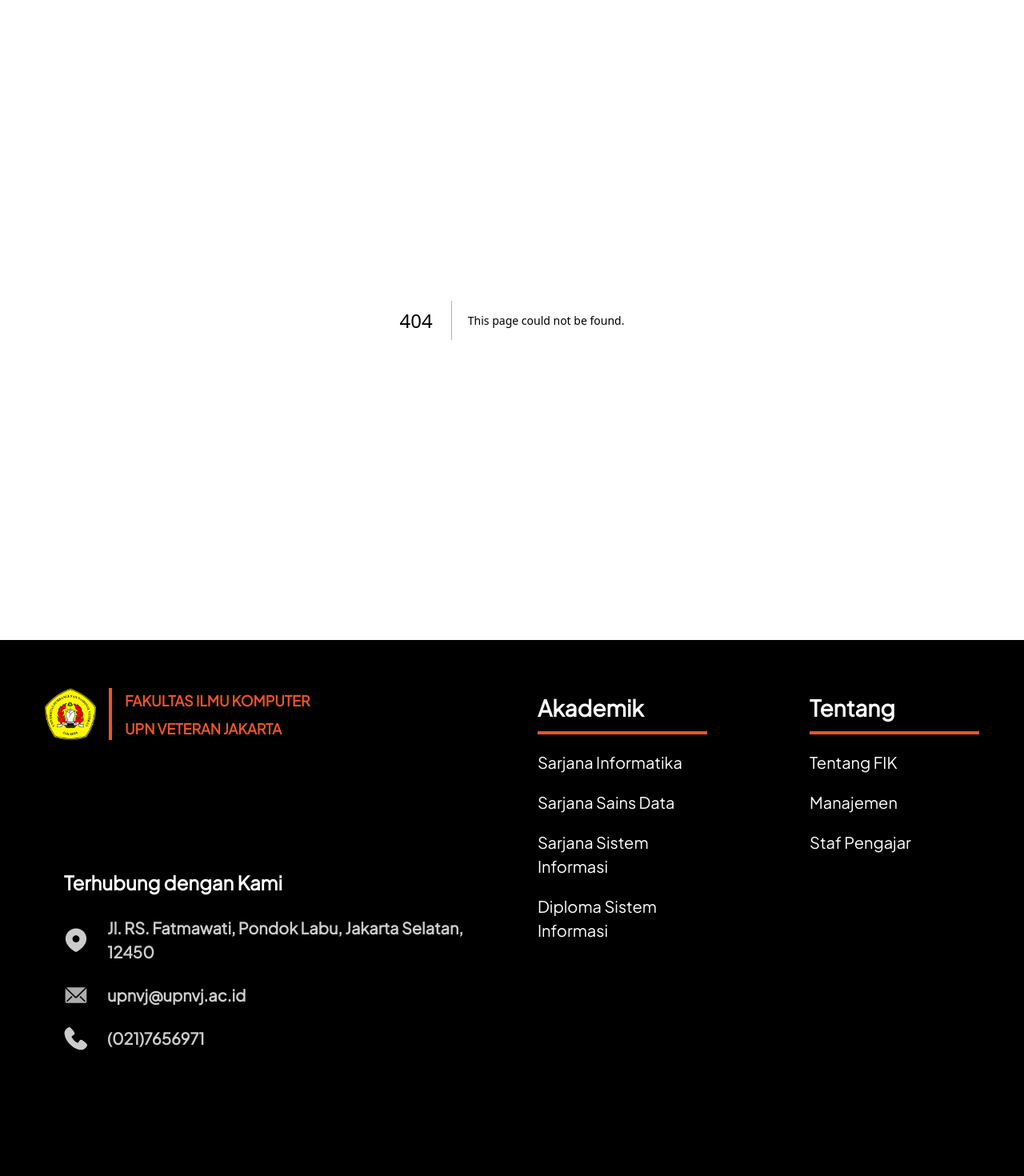
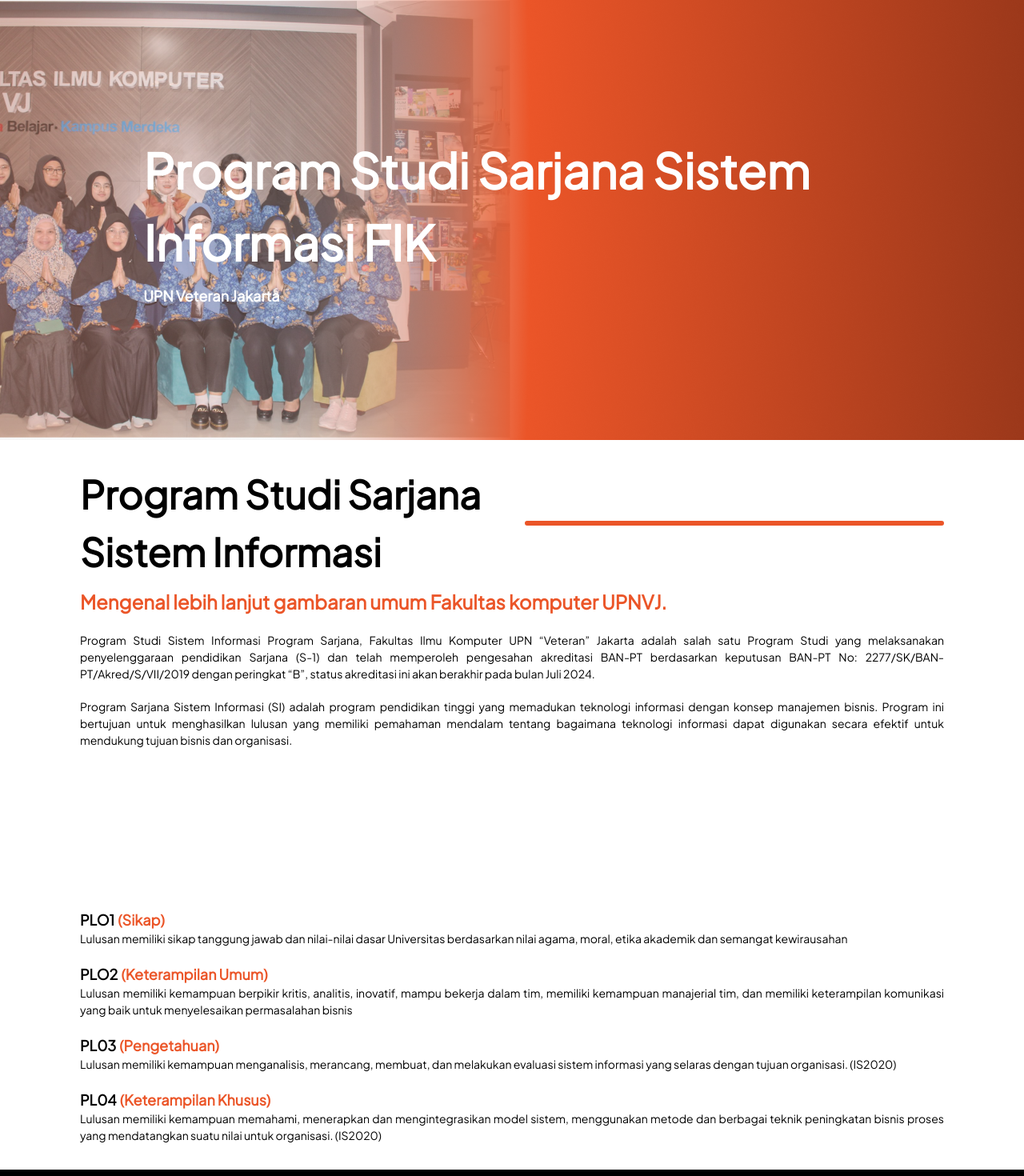
Before and after one commit to WEB-FIK/new-fik, a Next.js app: page /program-studi/sarjana-sistem-informasi in a window 1280 px wide. Before the commit this address had no page. Shown: the top 1470 px of the page at 80% size. Built offline with nearby package versions, Linux system fonts and the light colour scheme.

Commit message:
Slicing Sarjana Sistem Informasi Page (Not Done)

```diff
--- /dev/null
+++ b/src/app/program-studi/sarjana-sistem-informasi/page.tsx
@@ -0,0 +1,16 @@
+import ProgramStudiHeader from '@/components/ProgramStudi/ProgramStudiHeader'
+import HeroSection from '@/components/ProgramStudi/SarjanaSistemInformasi/HeroSection/HeroSection'
+import ProfilLulusan from '@/components/ProgramStudi/ProfilLulusan/ProfilLulusan'
+import React from 'react'
+
+function page() {
+  return (
+    <div>
+        <ProgramStudiHeader />
+        <HeroSection/>
+        <ProfilLulusan/>
+    </div>
+  )
+}
+
+export default page
--- /dev/null
+++ b/src/components/ProgramStudi/ProfilLulusan/ProfilLulusan.tsx
@@ -0,0 +1,53 @@
+import React from "react";
+import SectionHeader from "@/components/ui/SectionHeader/SectionHeader";
+
+const graduateProfiles = [
+    {
+        id: "PLO1",
+        title: "Sikap",
+        content: " Lulusan memiliki sikap tanggung jawab dan nilai-nilai dasar Universitas berdasarkan nilai agama, moral, etika akademik dan semangat kewirausahan"
+    },
+    {
+        id: "PLO2",
+        title: "Keterampilan Umum",
+        content: "Lulusan memiliki kemampuan berpikir kritis, analitis, inovatif, mampu bekerja dalam tim, memiliki kemampuan manajerial tim, dan memiliki keterampilan komunikasi yang baik untuk menyelesaikan permasalahan bisnis"
+    },
+    {
+        id: "PL03",
+        title: "Pengetahuan",
+        content: "Lulusan memiliki kemampuan menganalisis, merancang, membuat, dan melakukan evaluasi sistem informasi yang selaras dengan tujuan organisasi. (IS2020)"
+    },
+    {
+        id: "PL04",
+        title: "Keterampilan Khusus",
+        content: "Lulusan memiliki kemampuan memahami, menerapkan dan mengintegrasikan model sistem, menggunakan metode dan berbagai teknik peningkatan bisnis proses yang mendatangkan suatu nilai untuk organisasi. (IS2020)"
+    }
+]
+
+function ProfilLulusan() {
+  return (
+    <section className="min-h-[360px] w-full px-4 py-8 flex flex-col justify-center space-y-5 md:px-[100px] md:min-h-[400px]">
+      <SectionHeader
+        title="Profil Lulusan"
+        subtitle="Profil yang dimiliki lulusan Fakultas Ilmu Komputer UPNVJ."
+        textAlign="right"
+      />
+
+      <div className="flex flex-col space-y-5 text-justify text-[14px] font-medium">
+        {graduateProfiles.map((graduateProfile) => (
+          <div key={graduateProfile.id}>
+            <div className="flex items-center text-[18px] font-semibold gap-x-1">
+              <p>{graduateProfile.id}</p>
+              <span className="text-primary-500">({graduateProfile.title})</span>
+            </div>
+            <p>
+              {graduateProfile.content}
+            </p>
+          </div>
+        ))}
+      </div>
+    </section>
+  );
+}
+
+export default ProfilLulusan;
--- /dev/null
+++ b/src/components/ProgramStudi/ProgramStudiHeader.tsx
@@ -0,0 +1,40 @@
+'use client';
+
+import React from 'react';
+import Image from 'next/image';
+import ManajemenHeaderMobile from '../../../public/images/ManajemenHeaderMobile.png';
+import ManajemenHeaderDesktop from '../../../public/images/ManajemenHeaderDesktop.png';
+import { useAOS } from '@/hooks/useAOS';
+
+const HeaderContent = ({ isMobile }: { isMobile: boolean }) => (
+  <div className={`relative w-full h-[${isMobile ? '279px' : '550px'}] ${isMobile ? 'block md:hidden' : 'hidden md:block'}`}>
+    <Image
+      src={isMobile ? ManajemenHeaderMobile : ManajemenHeaderDesktop}
+      alt="Laboratorium Header"
+      className="w-full h-full object-cover"
+    />
+    <div className="absolute inset-0 flex flex-col justify-center items-end text-white text-right px-6 lg:px-12 xl:px-16">
+      <div className={`w-full md:w-auto md:flex md:flex-col md:items-end`}>
+        <div className={`w-[90%] font-bold text-[${isMobile ? '29px' : '60px'}] md:text-[60px] space-y-2 text-left`} data-aos="fade-right">
+          <p>Program Studi Sarjana Sistem Informasi FIK</p>
+          <p className="font-bold text-[18px] text-left" data-aos="fade-up">
+            UPN Veteran Jakarta
+          </p>
+        </div>
+      </div>
+    </div>
+  </div>
+);
+
+const ProgramStudiHeader = () => {
+  useAOS();
+
+  return (
+    <section>
+      <HeaderContent isMobile={true} />
+      <HeaderContent isMobile={false} />
+    </section>
+  );
+};
+
+export default ProgramStudiHeader;
--- /dev/null
+++ b/src/components/ProgramStudi/SarjanaSistemInformasi/HeroSection/HeroSection.tsx
@@ -0,0 +1,35 @@
+import React from "react";
+import SectionHeader from "@/components/ui/SectionHeader/SectionHeader";
+function HeroSection() {
+  return (
+    <section className="min-h-[360px] w-full px-4 py-8 flex flex-col justify-center space-y-5 md:px-[100px] md:min-h-[400px]">
+      <SectionHeader
+        title="Program Studi Sarjana
+Sistem Informasi"
+        subtitle="Mengenal lebih lanjut gambaran umum  Fakultas komputer UPNVJ."
+        textAlign="left"
+      />
+
+      <div className="flex flex-col space-y-5 text-justify text-[14px] font-medium">
+        <p>
+          Program Studi Sistem Informasi Program Sarjana, Fakultas Ilmu Komputer
+          UPN “Veteran” Jakarta adalah salah satu Program Studi yang
+          melaksanakan penyelenggaraan pendidikan Sarjana (S-1) dan telah
+          memperoleh pengesahan akreditasi BAN-PT berdasarkan keputusan BAN-PT
+          No: 2277/SK/BAN-PT/Akred/S/VII/2019 dengan peringkat “B”, status
+          akreditasi ini akan berakhir pada bulan Juli 2024.
+        </p>
+
+        <p>
+          Program Sarjana Sistem Informasi (SI) adalah program pendidikan tinggi
+          yang memadukan teknologi informasi dengan konsep manajemen bisnis.
+          Program ini bertujuan untuk menghasilkan lulusan yang memiliki
+          pemahaman mendalam tentang bagaimana teknologi informasi dapat
+          digunakan secara efektif untuk mendukung tujuan bisnis dan organisasi.
+        </p>
+      </div>
+    </section>
+  );
+}
+
+export default HeroSection;
--- a/src/components/ui/SectionHeader/SectionHeader.tsx
+++ b/src/components/ui/SectionHeader/SectionHeader.tsx
@@ -8,8 +8,8 @@ interface SectionHeaderProps {
 
 const SectionHeader: React.FC<SectionHeaderProps> = ({ title, subtitle, textAlign = 'left' }) => (
   <div className={`flex flex-col items-${textAlign} text-${textAlign}`} data-aos="fade-down">
-    <div className={`flex items-center justify-between ${textAlign === 'right' ? 'flex-row-reverse' : 'flex-row'}`}>
-      <p className={`text-[24px] font-extrabold md:text-[48px] ${textAlign === 'right' ? 'text-right' : 'text-left'}`}>{title}</p>
+    <div className={`flex items-center justify-between gap-x-4 ${textAlign === 'right' ? 'flex-row-reverse' : 'flex-row'}`}>
+      <p className={`text-[24px] font-extrabold w-[70%] md:w-[50%] md:text-[48px] ${textAlign === 'right' ? 'text-right' : 'text-left'}`}>{title}</p>
       <hr className={`border-primary-500 rounded-xl border-[3px] flex-grow ${textAlign === 'center' ? 'w-1/2' : 'max-w-[50%] md:max-w[50%]'}`} />
     </div>
     <p className={`text-primary-500 text-[16px] font-semibold md:text-[24px] mt-2 ${textAlign === 'right' ? 'text-right' : 'text-left'}`}>{subtitle}</p>
```
